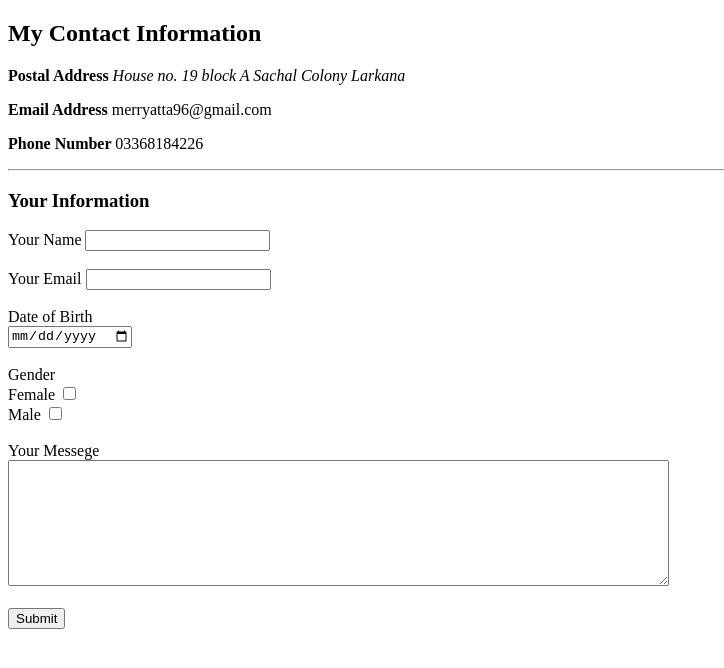
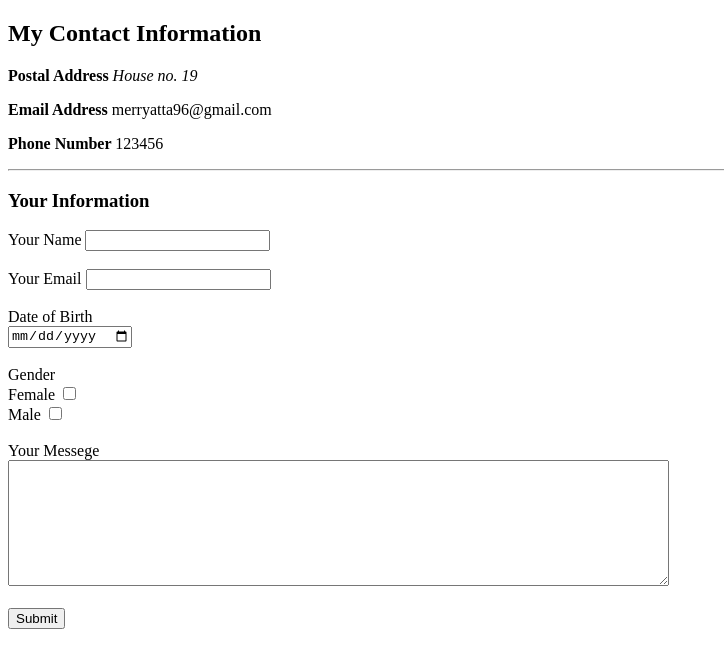
Before and after one commit to mariakartio13/CV, a plain HTML site: page contact-me.html in a window 1280 px wide. Shown: the whole page, without its empty margins (0-724 px from the left). Drawn offline with Linux system fonts and the light colour scheme.

Commit message:
Changes to the contact info

```diff
--- a/contact-me.html
+++ b/contact-me.html
@@ -6,9 +6,9 @@
   </head>
   <body>
     <h2>My Contact Information</h2>
-    <p><b>Postal Address </b> <em>House no. 19 block A Sachal Colony Larkana</em></p>
+    <p><b>Postal Address </b> <em>House no. 19 </em></p>
     <p><b>Email Address </b> merryatta96@gmail.com</p>
-    <p><b>Phone Number </b> 03368184226</p>
+    <p><b>Phone Number </b> 123456</p>
 <hr>
 <h3>Your Information </h3>
 <form action="mailto:merryatta96@gmail.com" method="post">
```
